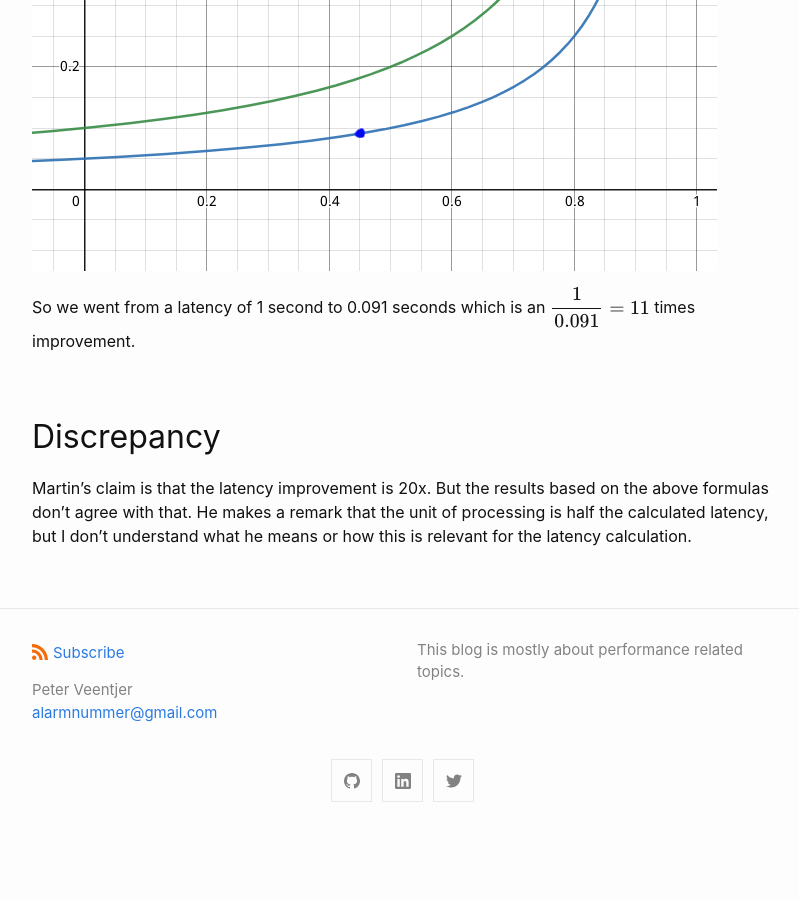
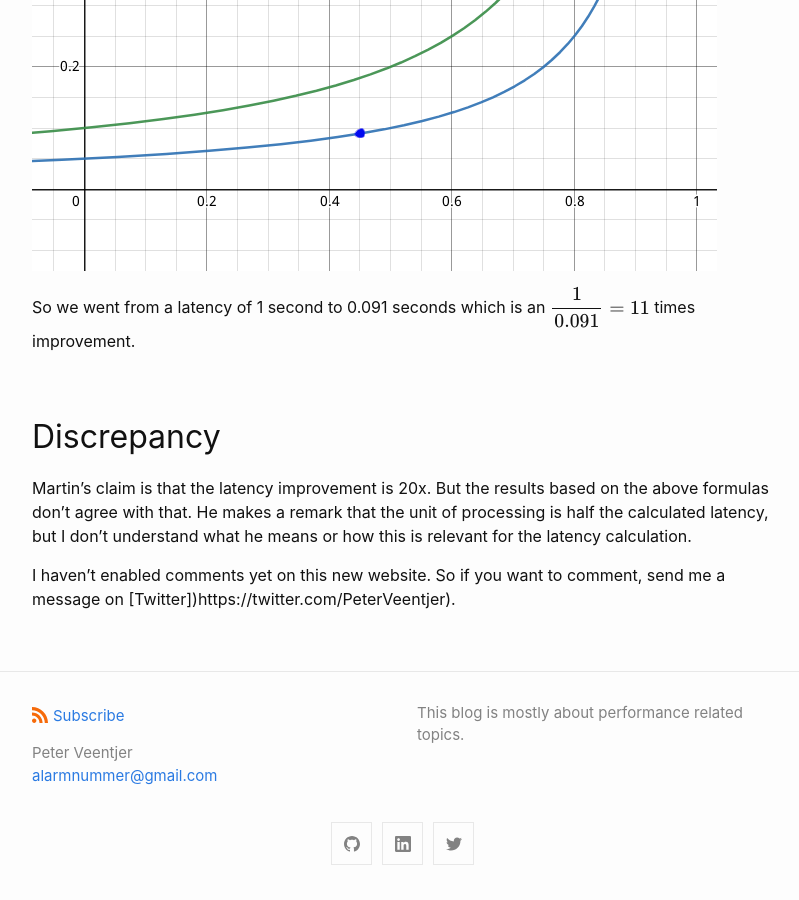
Before and after one commit to pveentjer/pveentjer.github.io, a Jekyll site: the page built from _posts/2022-04-18-service-time-cut-in-half.md, in a window 1280 px wide and 900 px high, scrolled down 3470 px. Shown: the whole window, without its empty margins (238-1037 px from the left). Built offline with Jekyll 4.4.1, drawn with Linux system fonts in a browser that asks for light colours; formulas are drawn with MathJax 3; before the commit the page ends 4307 px from its top, so only the background shows below that.

Commit message:
Minor update

```diff
--- a/_posts/2022-04-18-service-time-cut-in-half.md
+++ b/_posts/2022-04-18-service-time-cut-in-half.md
@@ -87,3 +87,5 @@ So we went from a latency of 1 second to 0.091 seconds which is an $$ \dfrac{1}{
 ## Discrepancy
 
 Martin's claim is that the latency improvement is 20x. But the results based on the above formulas don't agree with that. He makes a remark that the unit of processing is half the calculated latency, but I don't understand what he means or how this is relevant for the latency calculation.
+
+I haven't enabled comments yet on this new website. So if you want to comment, send me a message on [Twitter])https://twitter.com/PeterVeentjer).
```
